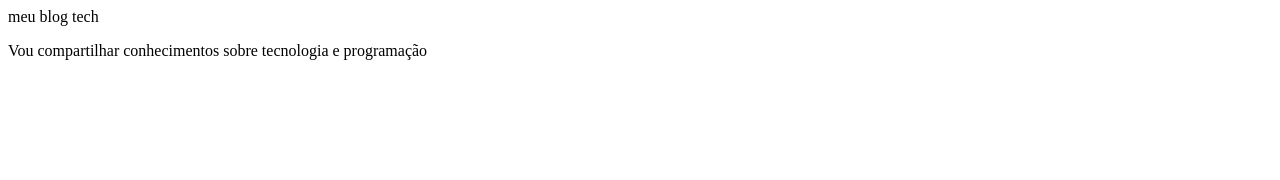
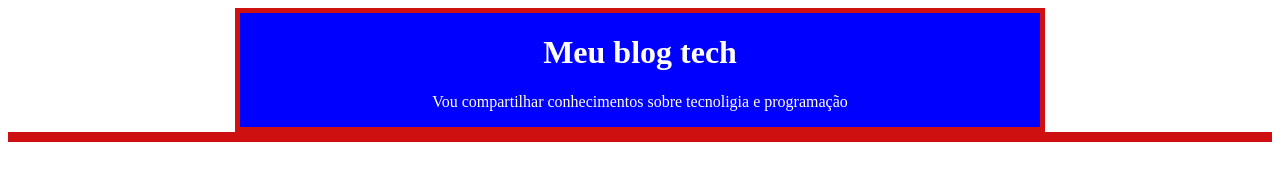
Before and after one commit to emanuelossak-ai/Projeto-inicial, a plain HTML site: page index.html in a window 1280 px wide. Drawn offline with Linux system fonts and the light colour scheme.

Commit message:
wdede bjh bjh

```diff
--- a/index.html
+++ b/index.html
@@ -1,3 +1,37 @@
-<p>meu blog tech</p>
+<!DOCTYPE html>
+<html lang="pt-br">
+<head>
+    <meta charset="UTF-8">
+    <meta name="viewport" content="width=device-width, initial-scale=1.0">
+    <title>Blog</title>
+    <style>
+        header{
+        background: blue;
+        color: #FFFFFF;
+        text-align: center;
+        max-width: 800px;
+        margin: 0 auto;
+        border: 5px solid #cf1010;
+        }
+        main{
+           background #ffffff;
+           color: #183c63;
+           text-align: center;
+            margin: 0 auto;
+            border: 5px solid #cf1010;
+            display: flex;
+        }
+    </style>
+</head>
+<body>
+<header>
+    <h1>Meu blog tech</h1>
 
-<p>Vou compartilhar conhecimentos sobre tecnologia e programação</p>
+
+    <p>Vou compartilhar conhecimentos sobre tecnoligia e programação</p>
+</header>
+<main>
+    <ing src="imagem.blog.png" alt = "logotipo conceitual de tecnologia e educação: um livro de onde emerge um cérebro digital brilhante, cercado por ícones de wi-fi, circuitos e lâmpada de ideia. Cores em tons azul e branco ">
+</main>
+</body>
+</html>
```
